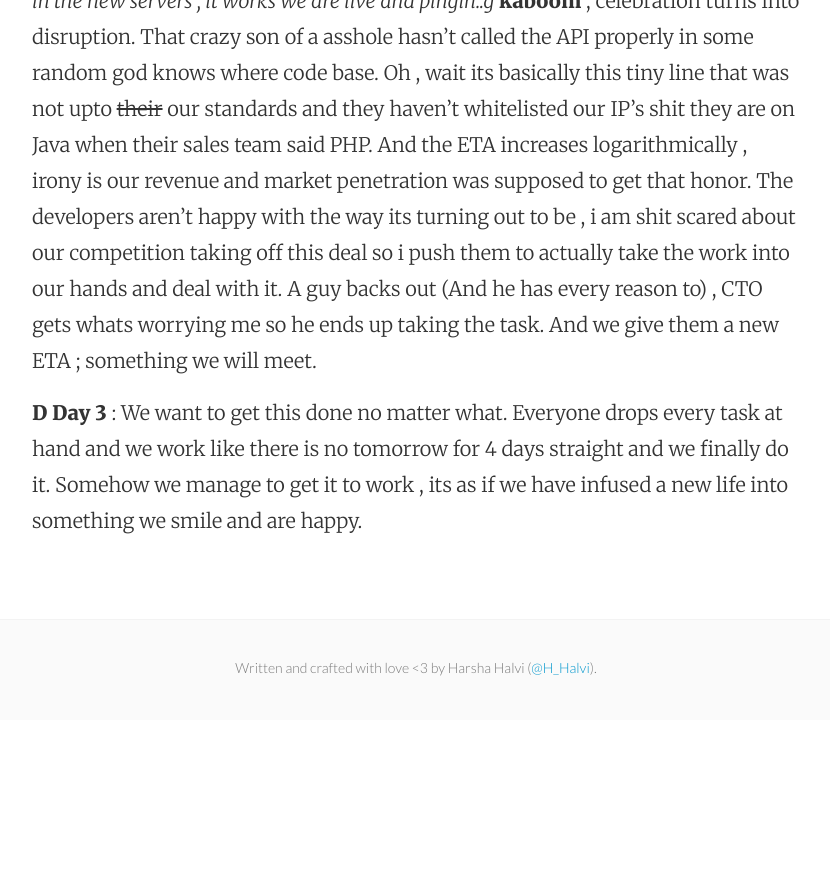
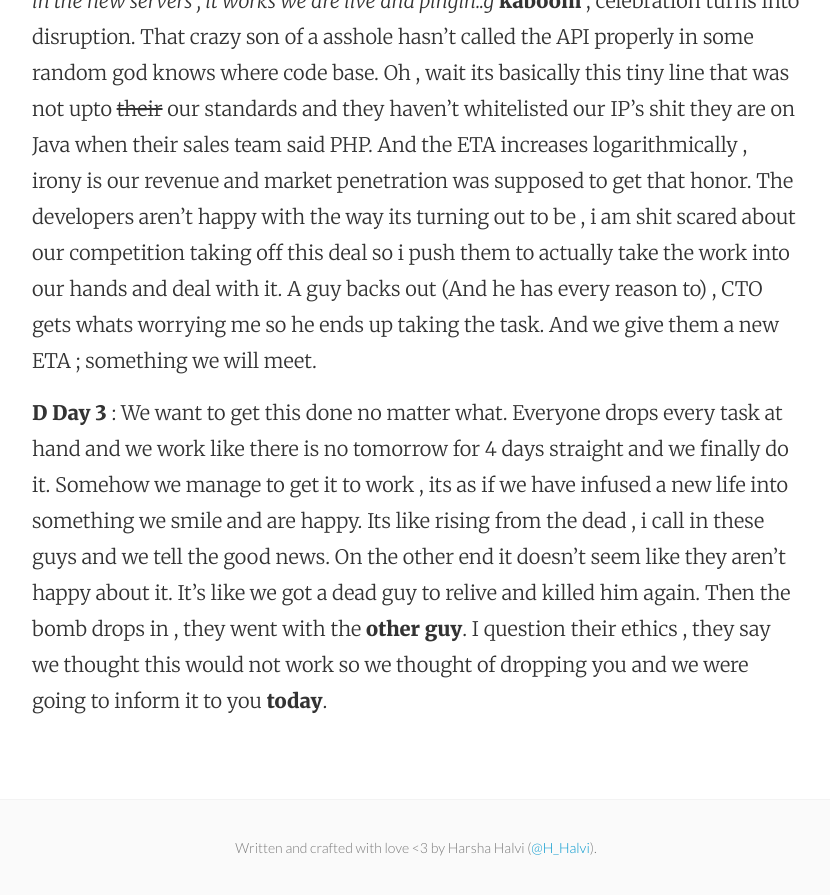
Before and after one commit to Hhalvi/hhalvi.github.io, a Jekyll site: the page built from _posts/2016-05-02-keeping-at-it.markdown, in a window 1280 px wide and 900 px high, scrolled down 2556 px. Shown: the top 895 px of the window, without its empty margins (224-1054 px from the left). Built offline with Jekyll 4.4.1, drawn with Linux system fonts in a browser that asks for light colours; before the commit the page ends 3276 px from its top, so only the background shows below that.

Commit message:
Post update: Keeping at it ..!

```diff
--- a/_posts/2016-05-02-keeping-at-it.markdown
+++ b/_posts/2016-05-02-keeping-at-it.markdown
@@ -12,4 +12,4 @@ You walk in thinking about how to convey the deal with a large org fails (This w
 **D Day 2** : They are supposed to complete the integration of  our stuff with theirs. We are mostly on call with them the whole day , our devs and their devs skype in , some go down there. And after a few hours , i get a call saying its done. *They kick in the new servers , it works we are live and pingin..g* **kaboom** ; celebration turns into disruption. That crazy son of a asshole hasn't called the API properly in some random god knows where code base. Oh , wait its basically this tiny line that was not upto ~~their~~ our standards and they haven't whitelisted our IP's shit they are on Java when their sales team said PHP. And the ETA increases logarithmically , irony is our revenue and market penetration was supposed to get that honor. The developers aren't happy with the way its turning out to be , i am shit scared about our competition taking off this deal so i push them to actually take the work into our hands and deal with it. A guy backs out (And he has every reason to) , CTO gets whats worrying me so he ends up taking the task. And we give them a new ETA ; something we will meet.
 
 
-**D Day 3** : We want to get this done no matter what. Everyone drops every task at hand and we work like there is no tomorrow for 4 days straight and we finally do it. Somehow we manage to get it to work , its as if we have infused a new life into something we smile and are happy.
+**D Day 3** : We want to get this done no matter what. Everyone drops every task at hand and we work like there is no tomorrow for 4 days straight and we finally do it. Somehow we manage to get it to work , its as if we have infused a new life into something we smile and are happy. Its like rising from the dead , i call in these guys and we tell the good news. On the other end it doesn't seem like they aren't happy about it. It's like we got a dead guy to relive and killed him again. Then the bomb drops in , they went with the **other guy**. I question their ethics , they say we thought this would not work so we thought of dropping you and we were going to inform it to you **today**.
```
